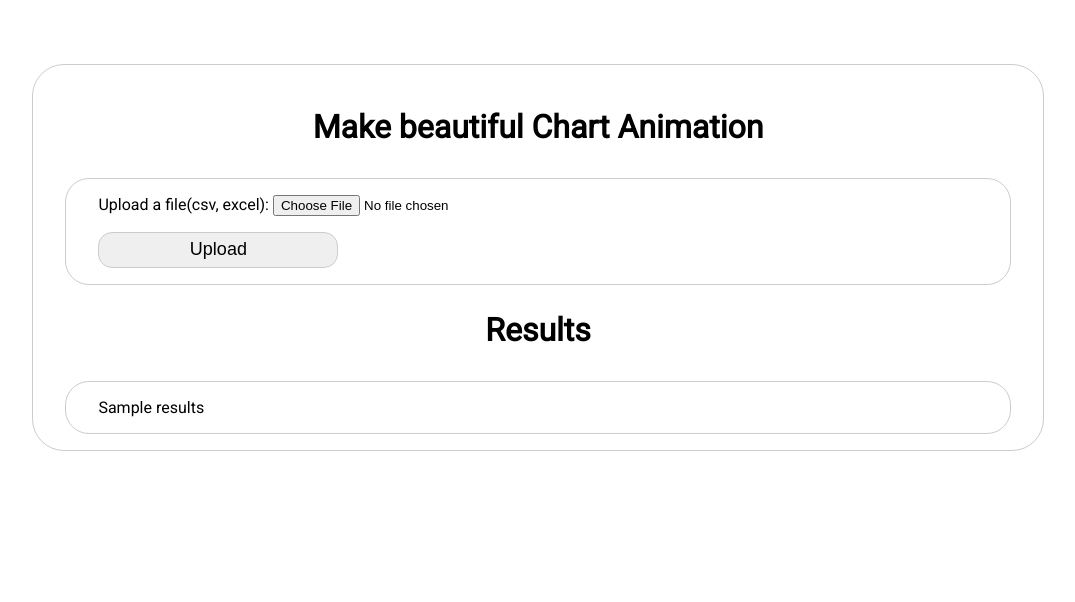
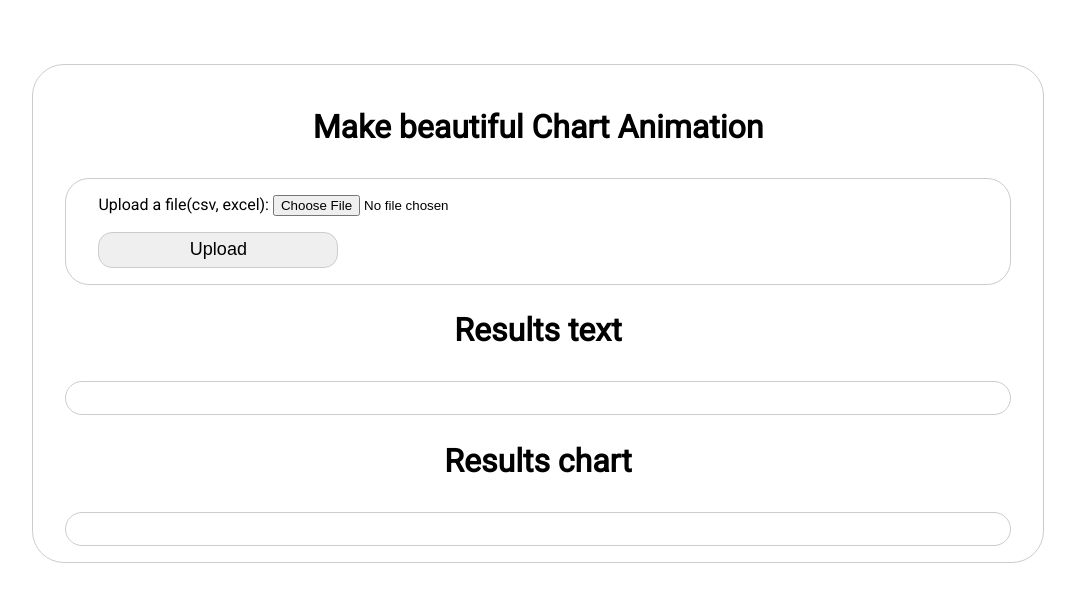
Before and after one commit to cartoonsub/beautifulChartAnimation, a Flask app: template app/templates/index.html in a window 1280 px wide. Shown: the top 602 px of the page, without its empty margins (102-1177 px from the left). Run offline with Flask 3, Linux system fonts and the light colour scheme; the template is opened without the code that fills it: most values are stand-ins (such as "Sample title", 1, 10 or a date in 2020).

Commit message:
feat: :construction: add preview results from excel
parsed json and show it in html

```diff
--- a/app/main.py
+++ b/app/main.py
@@ -99,7 +99,7 @@ def getDataFromExcel(filename):
     if not results:
         return results
 
-    results = json.dumps(results, default=str)
+    results = json.dumps(results)
     return results
 
 def getColumnsFromExcel(Sheet):
--- a/app/static/css/main.css
+++ b/app/static/css/main.css
@@ -47,3 +47,8 @@ body {
 .form-button:hover {
     background-color: #cccccc;
 }
+
+.results {
+    display: grid;
+    grid-template-columns: repeat(5, 1fr);
+}
--- /dev/null
+++ b/app/static/js/main.js
@@ -0,0 +1,24 @@
+document.addEventListener("DOMContentLoaded", () => {
+
+  let data = document.querySelector('.chart-container').dataset.results;
+  data = JSON.parse(data);
+  data = JSON.parse(data);
+  console.log(data);
+  let resultsDiv = document.querySelector('.results');
+
+  Object.entries(data).forEach((entry) => {
+    const [key, values] = entry;
+    const div = document.createElement('div');
+    let html = `<h2>${key}</h2>`;
+
+    Object.values(values).forEach((item) => {
+      let date = item['date'];
+      let value = item['value'];
+      console.log(date + ' ' + value);
+      html += `<p>${date}: ${value}</p>`;
+    });
+
+    div.innerHTML = html;
+    resultsDiv.appendChild(div);
+  });
+});
--- a/app/templates/index.html
+++ b/app/templates/index.html
@@ -5,6 +5,8 @@
     <meta name="viewport" content="width=device-width, initial-scale=1.0" />
     <title>beautiful Chart Animation</title>
     <link rel="stylesheet" href="{{ url_for('static', filename='css/main.css') }}">
+    <script src="{{ url_for('static', filename='js/main.js') }}"></script>
+
   </head>
   <body>
     <div class="container main-container">
@@ -20,15 +22,17 @@
         </div>
 
         {% if results %}
-        <h2 class="main-headLine">Results</h1>
+        <h2 class="main-headLine">Results text</h1>
         <div class="container sub-container">
-            <div class="chart-container">
-                {{ results }}
-                <!-- {% for result in results %}
+            <div class="chart-container" data-results='{{ results | tojson }}'></div>
+            <div class="results"></div>
+        </div>
 
-                {% endfor %} -->
-            </div>
-        </div>
+        <h2 class="main-headLine">Results chart</h1>
+          <div class="container sub-container">
+              <div class="chart-container"></div>
+              <div class="chart"></div>
+          </div>
         {% endif %}
 
         {% if error %}
```
